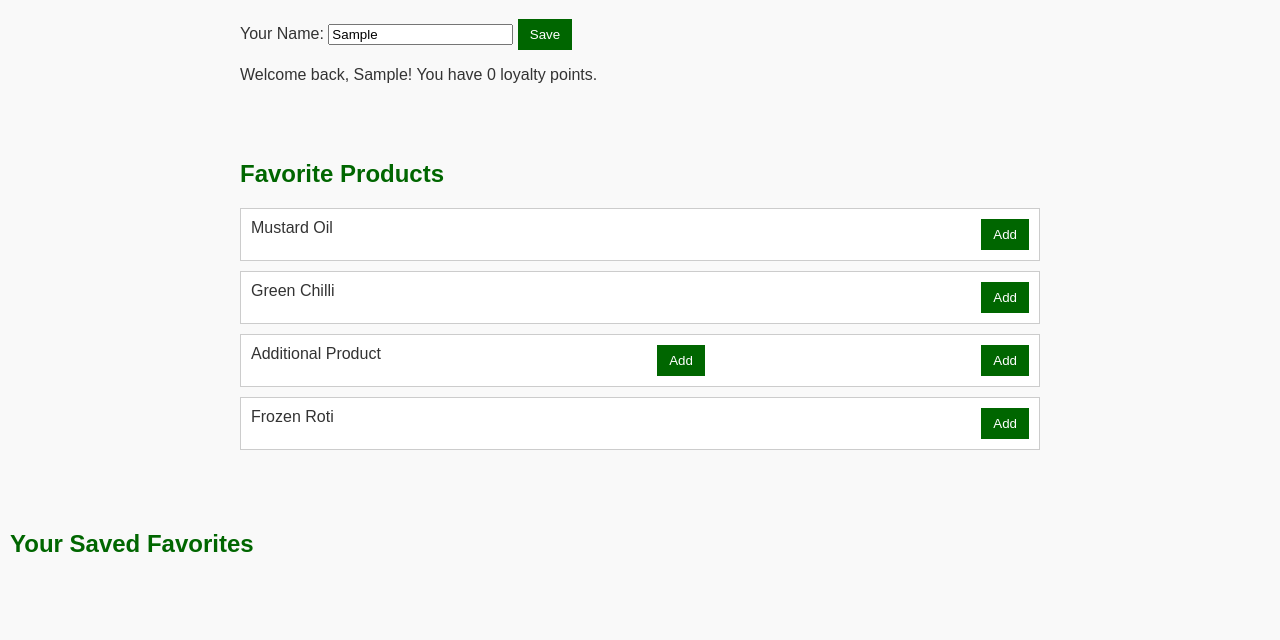
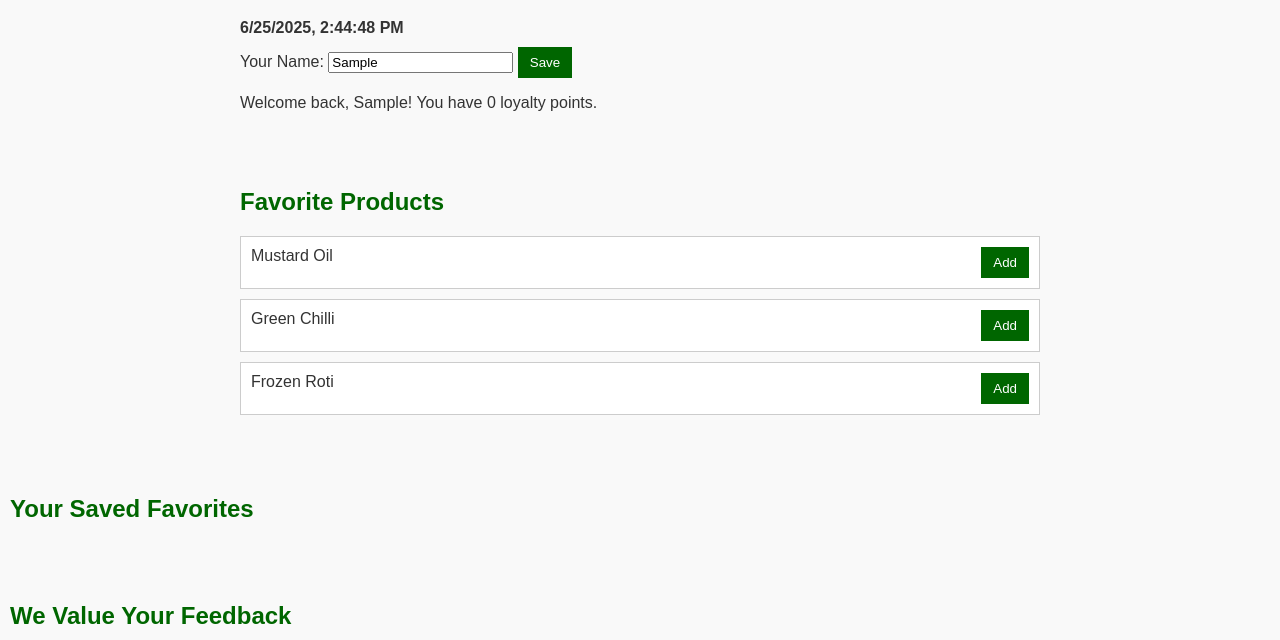
Before and after one commit to ZannatZakaria/CustomerFeedback, a plain HTML site: page docs/index.html in a window 1280 px wide. Both pictures are taken after typing "Sample" into the empty fields and a click on the button "Save". Shown: the part 81-721 px from the top of the page. Drawn offline with Linux system fonts and the light colour scheme.

Commit message:
update 01

```diff
--- a/docs/index.html
+++ b/docs/index.html
@@ -13,11 +13,13 @@ h1, h2 { color: #006600; }
 .favorite-list, .feedback-section { padding: 10px; margin: 20px 0; }
 button { background: #006600; color: #fff; border: none; padding: 8px 12px; cursor: pointer; }
 button:hover { background: #004d00; }
+#dateTime { font-weight: bold; margin-bottom: 10px; }
 </style>
 </head>
 <body>
 <header>
 <h1>EuroAsia Grocery Loyalty</h1>
+<div id="dateTime"></div>
 <div class="input-group">
 <label for="name">Your Name:</label>
 <input type="text" id="name" />
@@ -25,29 +27,34 @@ button:hover { background: #004d00; }
 </div>
 <p id="greeting"></p>
 </header>
+
 <section>
 <h2>Favorite Products</h2>
 <div class="product"><span>Mustard Oil</span> <button onClick="addFavorite('Mustard Oil')">Add</button></div>
 <div class="product"><span>Green Chilli</span> <button onClick="addFavorite('Green Chilli')">Add</button></div>
-<div class="product"><span>Additional Product</span> <button onClick="addFavorite('Additional Product')">Add</button></span> <button onClick="addFavorite('Green Chilli')">Add</button></div>
 <div class="product"><span>Frozen Roti</span> <button onClick="addFavorite('Frozen Roti')">Add</button></div>
 </section>
+
 <section class="favorite-list">
 <h2>Your Saved Favorites</h2>
 <ul id="favoritesList"></ul>
 </section>
+
 <section class="feedback-section">
 <h2>We Value Your Feedback</h2>
-<textarea id="feedback" rows="4" style="width:100%"></textarea><br />
+<textarea id="feedback" rows="4" style="width:100%"></textarea><br/>
 <button onClick="submitFeedback()">Submit Feedback</button>
 <div id="feedbackMessage"></div>
 </section>
+
 <footer>
 <button onClick="clearData()">Clear All Data</button>
 </footer>
+
 <script>
 function saveName() {
-const name = document.getElementById("name").value;
+  const name = document.getElementById("name").value.trim();
+  if (!name) return;
   localStorage.setItem("username", name);
   updateGreeting();
 }
@@ -101,10 +108,16 @@ document.getElementById("name").value = "";
   document.getElementById("feedback").value = "";
   document.getElementById("feedbackMessage").textContent = "";
 }
+function showDateTime() {
+  const now = new Date();
+  document.getElementById("dateTime").textContent = now.toLocaleString();
+}
 window.onload = function() {
   updateGreeting();
   displayFavorites();
+  showDateTime();
 };
+setInterval(showDateTime, 1000);
 </script>
 </body>
 </html>
```
Lines whose indentation alone changed are shown as unchanged.
